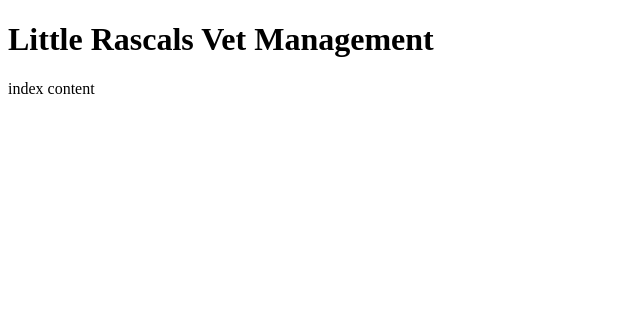
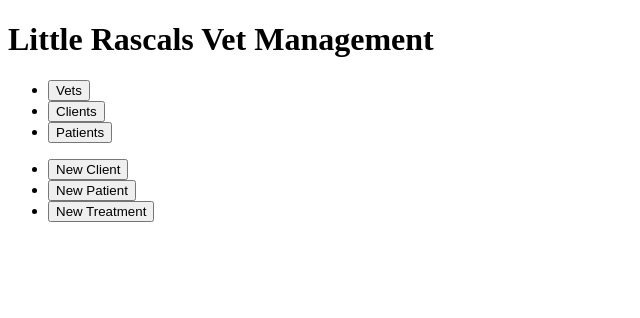
Before and after one commit to matt-hutcheson/vet_management_app_python, a Flask app: page / in a window 1280 px wide. Shown: the top 318 px of the page, without its empty margins (0-640 px from the left). Run offline with Flask 2, Linux system fonts and the light colour scheme.

Commit message:
added base>index buttons

```diff
--- a/templates/index.html
+++ b/templates/index.html
@@ -2,9 +2,40 @@
 
 {% block content %}
 
-<p>
-    index content
-</p>
+<ul>
+    <li>
+        <form action="/vets" method="GET">
+            <input type="submit" value="Vets">
+        </form>
+    </li>
+    <li>
+        <form action="/clients" method="GET">
+            <input type="submit" value="Clients">
+        </form>
+    </li>
+    <li>
+        <form action="/patients" method="GET">
+            <input type="submit" value="Patients">
+        </form>
+    </li>
+</ul>
+<ul>
+    <li>
+        <form action="/clients/new" method="get">
+            <input type="submit" value="New Client">
+        </form>
+    </li>
+    <li>
+        <form action="/patients/new" method="get">
+            <input type="submit" value="New Patient">
+        </form>
+    </li>
+    <li>
+        <form action="/treatments/new" method="get">
+            <input type="submit" value="New Treatment">
+        </form>
+    </li>
+</ul>
 
 {% block main %}
 
```
